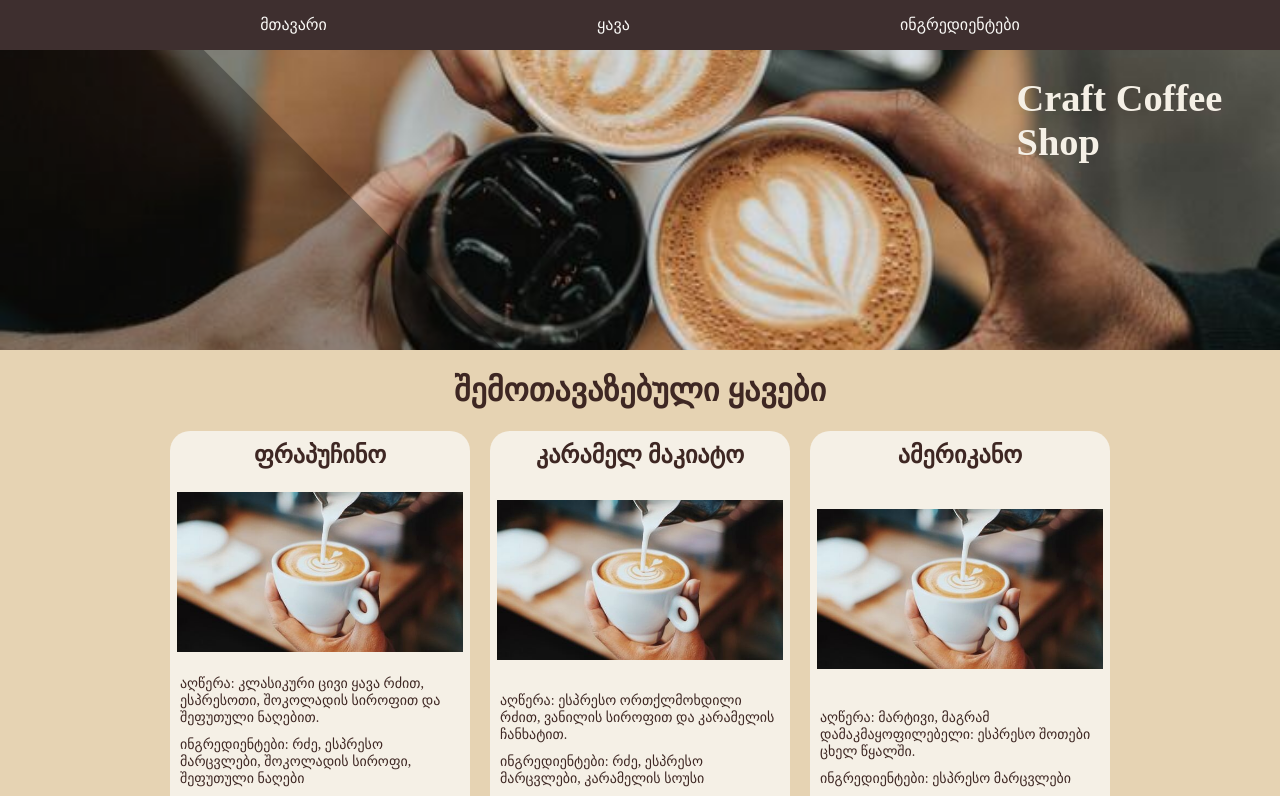
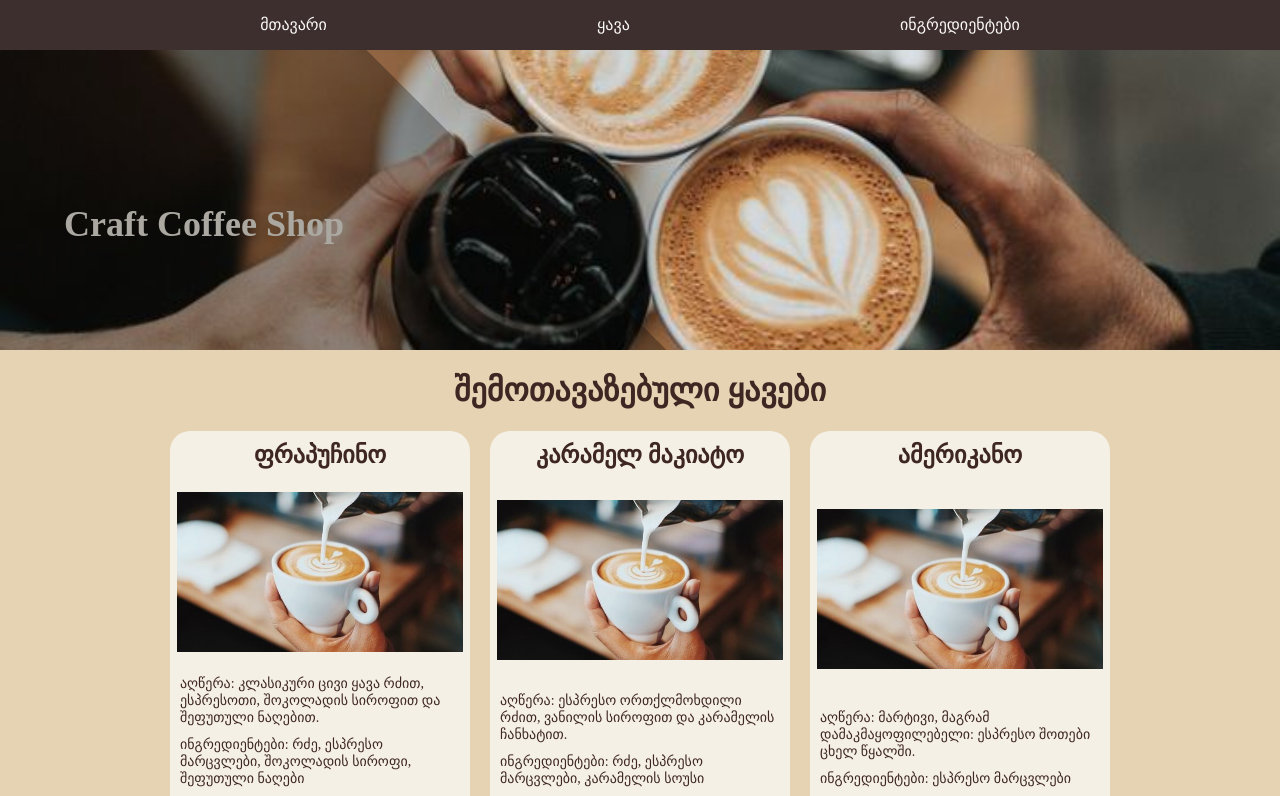
Before and after one commit to Kattar1n/craft-coffee-shop, a React (Vite) app: page / in a window 1280 px wide. Shown: the top 796 px of the page. Built offline with nearby package versions, Linux system fonts and the light colour scheme; data requests are answered from the project's data file.

Commit message:
Update Hero.jsx

```diff
--- a/front-end/src/components/Hero.jsx
+++ b/front-end/src/components/Hero.jsx
@@ -1,8 +1,10 @@
 import React from 'react'
 import heroImage from '../assets/hero.png'
 import styled from 'styled-components'
+import { Link } from 'react-router'
 
 const StyledHeroWrapper = styled.div`
+position: relative;
 width: 100%;
 height: 300px;
 display: flex;
@@ -12,29 +14,36 @@ background-repeat: no-repeat;
 background-position: center;
 overflow: hidden;
 `
-const StyledHeroShadow = styled.div`
-position: relative;
+const StyledHeroShadow = styled(Link)`
+position: absolute;
 top: 0;
 left: -20vw;
 width: 90vw;
 height: 120vw;
 rotate: -45deg;
 background: rgba(0, 0, 0, 0.3);
-z-index: 0;
+z-index: 1;
+transition: 1s ease;
+
+&:hover {
+  scale: 1.1;
+}
 `
 
 const StyledHeroText = styled.h1`
 position: relative;
-font-size: 3vw;
+line-height: 300px;
+left: 5%;
+font-size: 36px;
 color: #F5F0E6;
-z-index: 2;
+z-index: 0;
 `
 
 const Hero = () => {
   return (
     <StyledHeroWrapper>
-      <StyledHeroShadow></StyledHeroShadow>
-      <StyledHeroText>Craft Coffee Shop</StyledHeroText>
+      <StyledHeroShadow to={'/coffee'}></StyledHeroShadow>
+    <StyledHeroText>Craft Coffee Shop</StyledHeroText>
     </StyledHeroWrapper>
   )
 }
```
